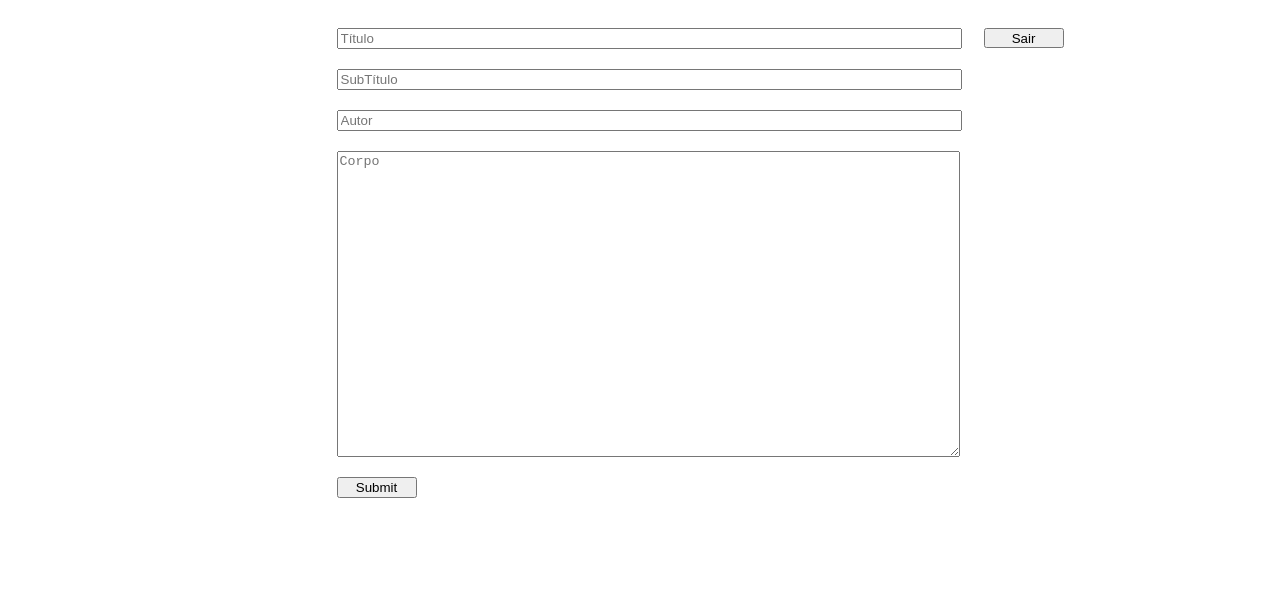
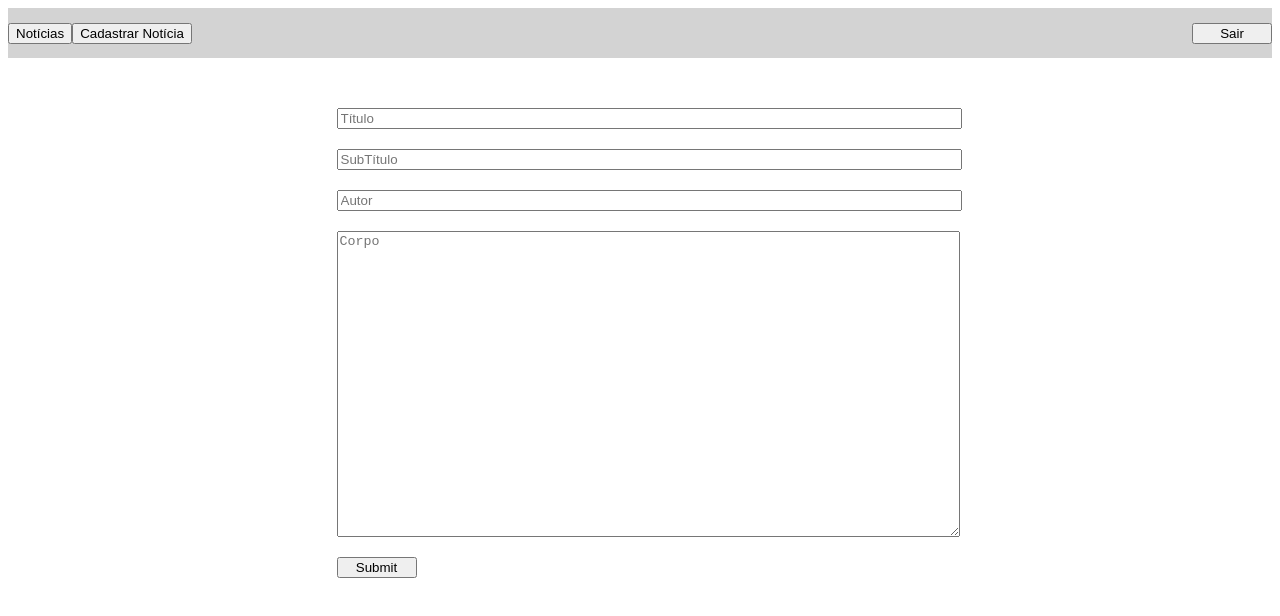
Before and after one commit to jmarcelonunes/editable-news-app, a React (Create React App) app in the folder web/: page /registerNews in a window 1280 px wide. Shown: the top 616 px of the page. Built offline with nearby package versions, Linux system fonts and the light colour scheme; no server answers; sample sign-in values are in the browser's storage.

Commit message:
Adds navigation bar to form page

```diff
--- a/web/src/components/NewsForm/NewsForm.jsx
+++ b/web/src/components/NewsForm/NewsForm.jsx
@@ -1,13 +1,12 @@
 import React, { useState } from 'react';
-import { useAuth } from '../../hooks/auth';
 import firebase from '../../firebase';
+import NavBar from '../NavBar';
 
 const NewsForm = () => {
   const [title, setTitle] = useState('');
   const [subTitle, setSubtitle] = useState('');
   const [body, setBody] = useState('');
   const [author, setAuthor] = useState('');
-  const { signOut } = useAuth();
 
   async function handleSubmit(e) {
     e.preventDefault();
@@ -33,6 +32,8 @@ const NewsForm = () => {
   }
 
   return (
+    <>
+      <NavBar />
       <div
         style={{
           display: 'flex',
@@ -102,19 +103,9 @@ const NewsForm = () => {
             </button>
           </form>
         </div>
-      <div style={{ display: 'flex', flex: 1 }}>
-        <button
-          style={{
-            height: 20,
-            width: 80,
-          }}
-          type="button"
-          onClick={signOut}
-        >
-          Sair
-        </button>
+        <div style={{ display: 'flex', flex: 1 }} />
       </div>
-    </div>
+    </>
   );
 };
 
```
Lines whose indentation alone changed are shown as unchanged.
